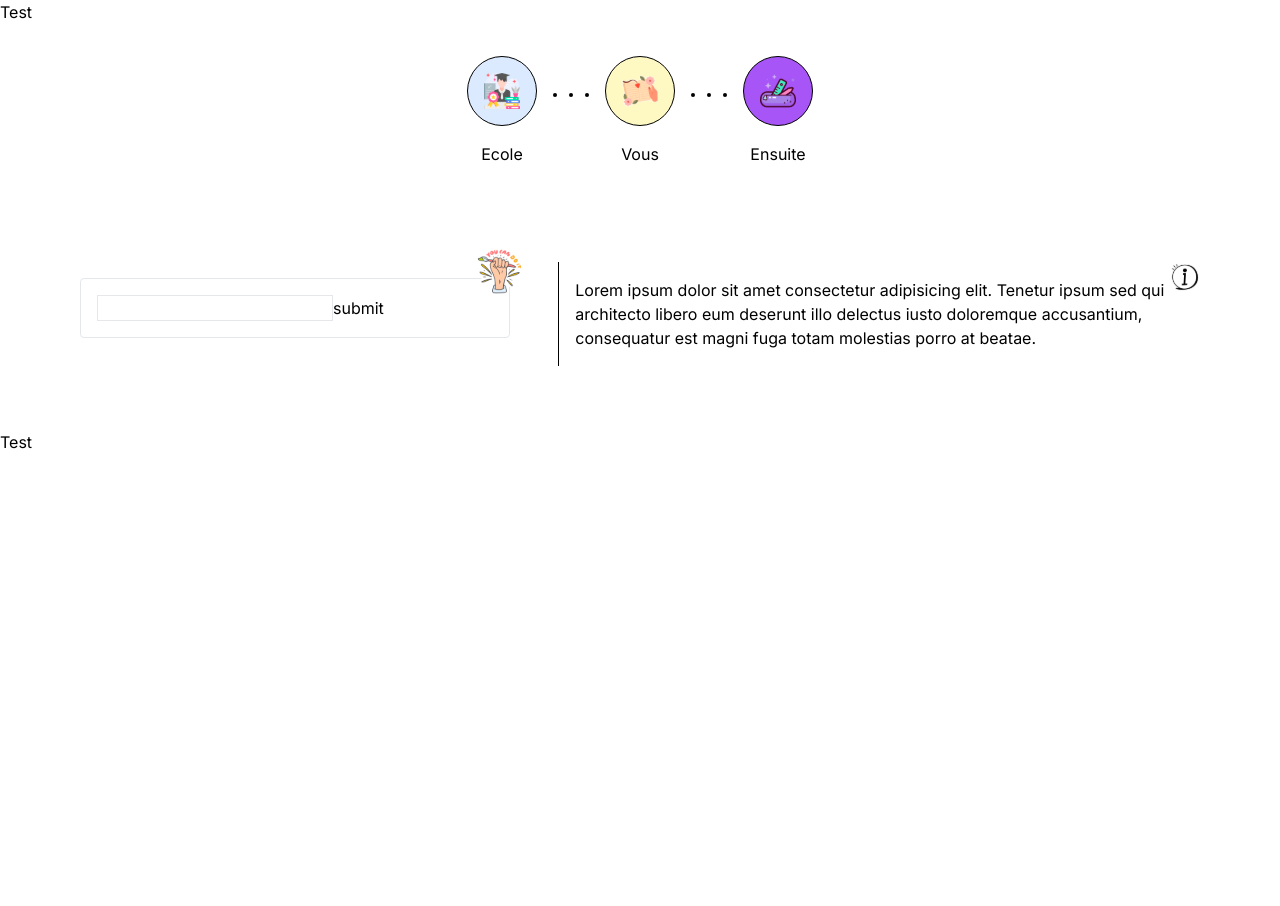
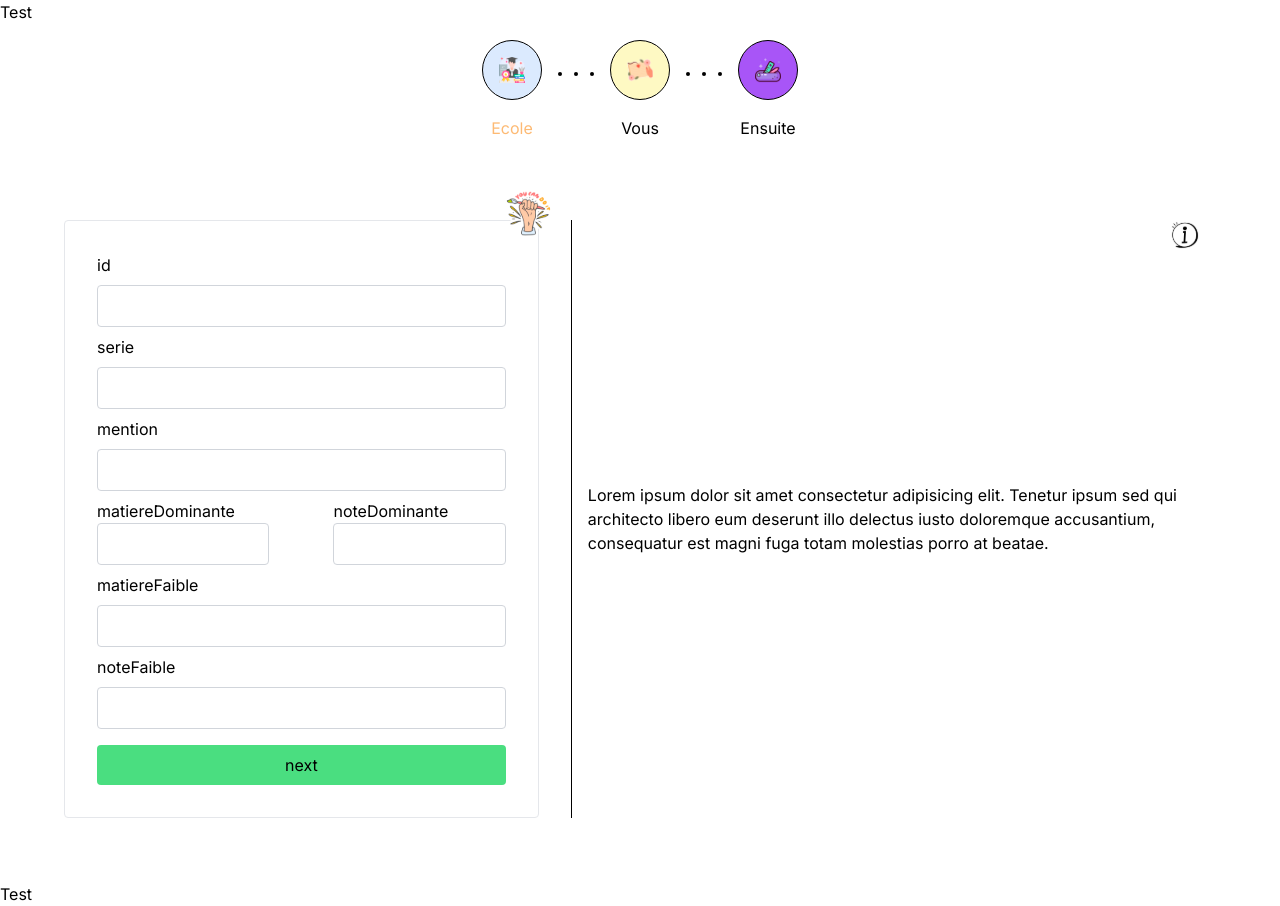
Before and after one commit to Dar-rius/orientation, a Next.js app: page /formulaire in a window 1280 px wide. Before the commit the page ends 800 px from the top, so only its background shows below. Built offline with nearby package versions, Linux system fonts and the light colour scheme.

Commit message:
update(creation du multiStep form & contact page )

```diff
--- /dev/null
+++ b/app/contact/page.tsx
@@ -0,0 +1,13 @@
+import React from "react";
+import ContactCard from "@/components/contactCard";
+
+export default function Contact() {
+  return (
+    <>
+      <div className="p-16 flex flex-col gap-12">
+        <h1>Contactez nos conseillers</h1>
+        <ContactCard />
+      </div>
+    </>
+  );
+}
--- a/app/formulaire/page.tsx
+++ b/app/formulaire/page.tsx
@@ -1,3 +1,4 @@
+"use client";
 import schoolIcon from "../../public/formulaire/1.svg";
 import bookIcon from "../../public/formulaire/2.svg";
 import trousseau from "../../public/formulaire/3.svg";
@@ -5,47 +6,67 @@ import Image from "next/image";
 import Header from "@/components/header";
 import Footer from "@/components/footer";
 import Form from "@/components/Form";
+import { useState } from "react";
 
 export default function Formulaire() {
+  const [step, setStep] = useState<Number>(0);
+
+  function handleStep(step: Number) {
+    setStep(step);
+  }
+
   return (
     <>
       <>
         <Header />
         <header>
-          <nav className="flex gap-8 p-8 justify-center items-center">
-            <div className="flex flex-col items-center justify-center gap-4 ">
+          <nav className="flex gap-8 p-4 justify-center items-center">
+            <div
+              className={
+                (step === 0 ? "text-orange-300" : "") +
+                " flex flex-col items-center justify-center gap-4 "
+              }
+              onClick={() => handleStep(0)}
+            >
               <div className="bg-blue-100 rounded-full p-4 border border-black">
                 <Image
                   src={schoolIcon}
                   alt="school-image"
-                  width={36}
-                  height={36}
+                  width={26}
+                  height={26}
                 />
               </div>
               <p>Ecole</p>
             </div>
             <span className="block w-1 h-1 bg-black rounded-full -translate-y-4 before:-translate-x-4 before:bg-black before:w-1 before:h-1 before:block before:rounded-full after:translate-x-4 after:bg-black after:w-1 after:h-1 after:block after:rounded-full after:-translate-y-1"></span>
-            <div className="flex flex-col items-center justify-center gap-4 ">
+            <div
+              className={
+                (step === 1 ? "text-orange-300" : "") +
+                " flex flex-col items-center justify-center gap-4 "
+              }
+              onClick={() => handleStep(1)}
+            >
               <div className="bg-yellow-100 rounded-full p-4 border border-black">
-                <Image
-                  src={bookIcon}
-                  alt="school-image"
-                  width={36}
-                  height={36}
-                />
+                <Image src={bookIcon} alt="book-image" width={26} height={26} />
               </div>
 
               <p>Vous</p>
             </div>
             <span className="block w-1 h-1 bg-black rounded-full -translate-y-4 before:-translate-x-4 before:bg-black before:w-1 before:h-1 before:block before:rounded-full after:translate-x-4 after:bg-black after:w-1 after:h-1 after:block after:rounded-full after:-translate-y-1"></span>
 
-            <div className="flex flex-col items-center justify-center gap-4 ">
+            <div
+              className={
+                (step === 2 ? "text-orange-300" : "") +
+                " flex flex-col items-center justify-center gap-4 "
+              }
+              onClick={() => handleStep(2)}
+            >
               <div className="bg-purple-500 rounded-full p-4 border border-black">
                 <Image
                   src={trousseau}
-                  alt="school-image"
-                  width={36}
-                  height={36}
+                  alt="trousseau-image"
+                  width={26}
+                  height={26}
                 />
               </div>
               <p>Ensuite</p>
--- a/components/Form.tsx
+++ b/components/Form.tsx
@@ -1,14 +1,80 @@
-import React from "react";
+"use client";
+import React, { useEffect, useRef, useState } from "react";
 import Image from "next/image";
 import formIcon from "../public/formulaire/4.svg";
 import infoIcon from "../public/formulaire/5.svg";
+import Step1 from "./Step1";
+import Step2 from "./Step2";
+import Step3 from "./Step3";
+import next from "next";
+
+type formData = {
+  id: number;
+  serie: string;
+  mention: string;
+  matDominante: string;
+  noteDominante: number;
+  matFaible: string;
+  noteFaible: number;
+  passion: string;
+  cariere: string;
+  objectif: string;
+  domaine: string;
+  soutien: string;
+  info: string;
+};
+
+const initialData: formData = {
+  id: 0,
+  serie: "",
+  mention: "",
+  matDominante: "",
+  noteDominante: 0,
+  matFaible: "",
+  noteFaible: 0,
+  passion: "",
+  cariere: "",
+  objectif: "",
+  domaine: "",
+  soutien: "",
+  info: "",
+};
 
 export default function Form() {
+  const [step, setStep] = useState(0);
+  const [datas, setDatas] = useState<any>([]);
+
+  const forms = [<Step1 key={0} />, <Step2 key={1} />, <Step3 key={2} />];
+
+  async function nextStep(e) {
+    let Donnees = datas;
+    const formLenght =
+      step === 0 ? e.target.elements.length - 1 : e.target.elements.length - 2;
+    console.log(formLenght);
+    for (let i = 0; i < formLenght; i++) {
+      Donnees.push(e.target.elements[i].value);
+    }
+    setDatas(Donnees);
+    console.log(Donnees, datas);
+    await Donnees;
+    if (step > 1) return step;
+    setStep(step + 1);
+  }
+
+  function backStep() {
+    if (step === 0) return step;
+    setStep(step - 1);
+  }
+
+  function handleSubmit(e) {
+    e.preventDefault();
+    nextStep(e);
+  }
+
   return (
     <>
-      <div className="h-full flex gap-8">
-        <div className="w-full flex flex-col p-4 ">
-          <form className="p-4 border rounded relative">
+      <div className="flex gap-8">
+        <div className="w-full flex flex-col p-8 border rounded relative gap-4">
           <Image
             src={formIcon}
             alt="form-icon"
@@ -16,8 +82,12 @@ export default function Form() {
             width={50}
             className="absolute -top-8 -right-4"
           />
-            <input type="text" className="border" />
-            <input type="submit" value="submit" />
+          <form onSubmit={handleSubmit} className="flex flex-col gap-4">
+            {forms[step]}
+
+            <button className="px-4 py-2 rounded bg-green-400" type="submit">
+              {step === 2 ? "finish" : "next"}
+            </button>
           </form>
         </div>
         <div className="flex flex-col items-center justify-center p-4 border-l border-black relative">
--- /dev/null
+++ b/components/Step1.tsx
@@ -0,0 +1,53 @@
+import { type } from "os";
+import React from "react";
+
+type userData = {
+  id: number;
+  serie: string;
+  mention: string;
+  matDominante: string;
+  noteDominante: number;
+  matFaible: string;
+  noteFaible: number;
+};
+
+type formProps = userData & {
+  getFormData: (fields: Partial<userData>) => void;
+};
+
+export default function Step1() {
+  return (
+    <div className="flex flex-col gap-2">
+      <label htmlFor="id">id</label>
+      <input type="number" name="id" id="id" required />
+      <label htmlFor="serie">serie</label>
+      <input type="text" name="serie" id="serie" required />
+      <label htmlFor="mention">mention</label>
+      <input type="text" name="mention" id="mention" required />
+      <div className="flex gap-16">
+        <div>
+          <label htmlFor="matiereDominante">matiereDominante</label>
+          <input
+            type="text"
+            name="matiereDominante"
+            id="matiereDominante"
+            required
+          />
+        </div>
+        <div>
+          <label htmlFor="noteDominante">noteDominante</label>
+          <input
+            type="number"
+            name="noteDominante"
+            id="noteDominante"
+            required
+          />
+        </div>
+      </div>
+      <label htmlFor="matiereFaible">matiereFaible</label>
+      <input type="text" name="matiereFaible" id="matiereFaible" required />
+      <label htmlFor="noteFaible">noteFaible</label>
+      <input type="number" name="noteFaible" id="noteFaible" required />
+    </div>
+  );
+}
--- /dev/null
+++ b/components/Step2.tsx
@@ -0,0 +1,18 @@
+import React from "react";
+
+export default function Step2() {
+  return (
+    <div>
+      <div className="flex flex-col gap-2">
+        <label htmlFor="passion">passion</label>
+        <input type="text" name="passion" id="passion" required />
+        <label htmlFor="futureCariere">futureCariere</label>
+        <input type="text" name="futureCariere" id="futureCariere" required />
+        <label htmlFor="objectifVie">objectifVie</label>
+        <input type="text" name="objectifVie" id="objectifVie" required />
+        <label htmlFor="passion">passion</label>
+        <input type="text" name="passion" id="passion" required />
+      </div>
+    </div>
+  );
+}
--- /dev/null
+++ b/components/Step3.tsx
@@ -0,0 +1,14 @@
+import React from "react";
+
+export default function Step3() {
+  return (
+    <div className="flex flex-col gap-4">
+      <label htmlFor="domaineInteress">domaineInteress</label>
+      <input type="text" name="domaineInteress" id="domaineInteress" required />
+      <label htmlFor="soutien">soutien</label>
+      <input type="text" name="soutien" id="soutien" required />
+      <label htmlFor="infoSup">infoSup</label>
+      <input type="text" name="infoSup" id="infoSup" required />
+    </div>
+  );
+}
--- /dev/null
+++ b/components/contactCard.tsx
@@ -0,0 +1,31 @@
+import React from "react";
+import userSvg from "../public/conseiller/User.svg";
+import Image from "next/image";
+
+export default function contactCard() {
+  return (
+    <div className="p-4 max-h-[88px] border border-black flex justify-between rounded-lg items-center">
+      <div className="flex items-center justify-center gap-4">
+        <Image src={userSvg} alt="user-profile-img" className="rounded-full" />
+        <div>
+          <h3>nom</h3>
+          <p>age / sexe</p>
+        </div>
+      </div>
+      <hr className="w-8 h-full border-black rotate-90 " />
+      <div>
+        <p>profession : nom profession</p>
+        <p>experience : nombre experience</p>
+      </div>
+      <hr className="w-8 border-black h-full rotate-90 " />
+      <div className="flex gap-4 items-center h-4">
+        <p className="max-w-md overflow-hidden max-h-12">
+          Lorem ipsum dolor sit amet.Lorem ipsum dolor sit amet consectetur
+          izflefofjkojzjfzoefjizepfzflzoggholgozhgerhgeofzekofjzpeofzlpfopfzopfzofjefzpfef
+          feoifjzoeiozeoij
+        </p>
+        <div className="bg-red-200 w-8 h-8 rounded"></div>
+      </div>
+    </div>
+  );
+}
--- a/styles/globals.css
+++ b/styles/globals.css
@@ -1,3 +1,7 @@
 @tailwind base;
 @tailwind components;
 @tailwind utilities;
+
+input {
+  @apply p-2 border border-gray-300 rounded block w-full;
+}
```
Lines whose indentation alone changed are shown as unchanged.
